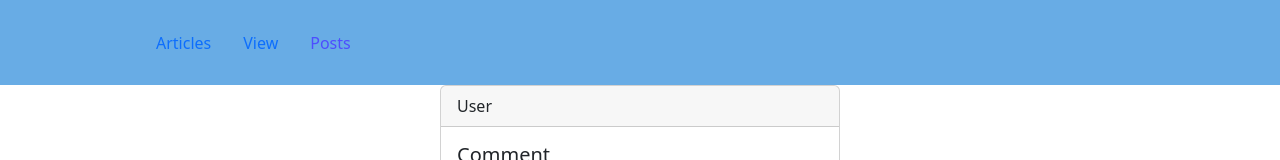
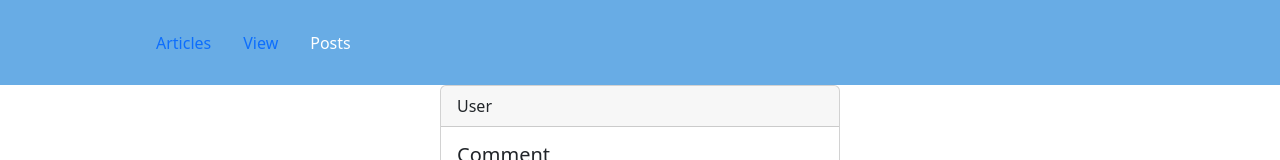
Before and after one commit to echua3/hophacks2022, a React (Create React App) app in the folder client/: page /posts in a window 1280 px wide. Shown: the top 160 px of the page. Built offline with nearby package versions, Linux system fonts and the light colour scheme.

Commit message:
update NavBar color

```diff
--- a/client/src/components/navBar/NavbarElements.js
+++ b/client/src/components/navBar/NavbarElements.js
@@ -19,13 +19,14 @@ export const NavLink = styled(Link)`
     height: 100%;
     cursor: pointer;
     &.active {
-        color: #4d4dff;
+        color: #FFFFFF;
     }
 `;
 
 
 export const NavMenu = styled.div`
     display: flex;
+    color: #FFFFFF;
     align-items: center;
     margin-right: -24px;
     /* Second Nav */
```
